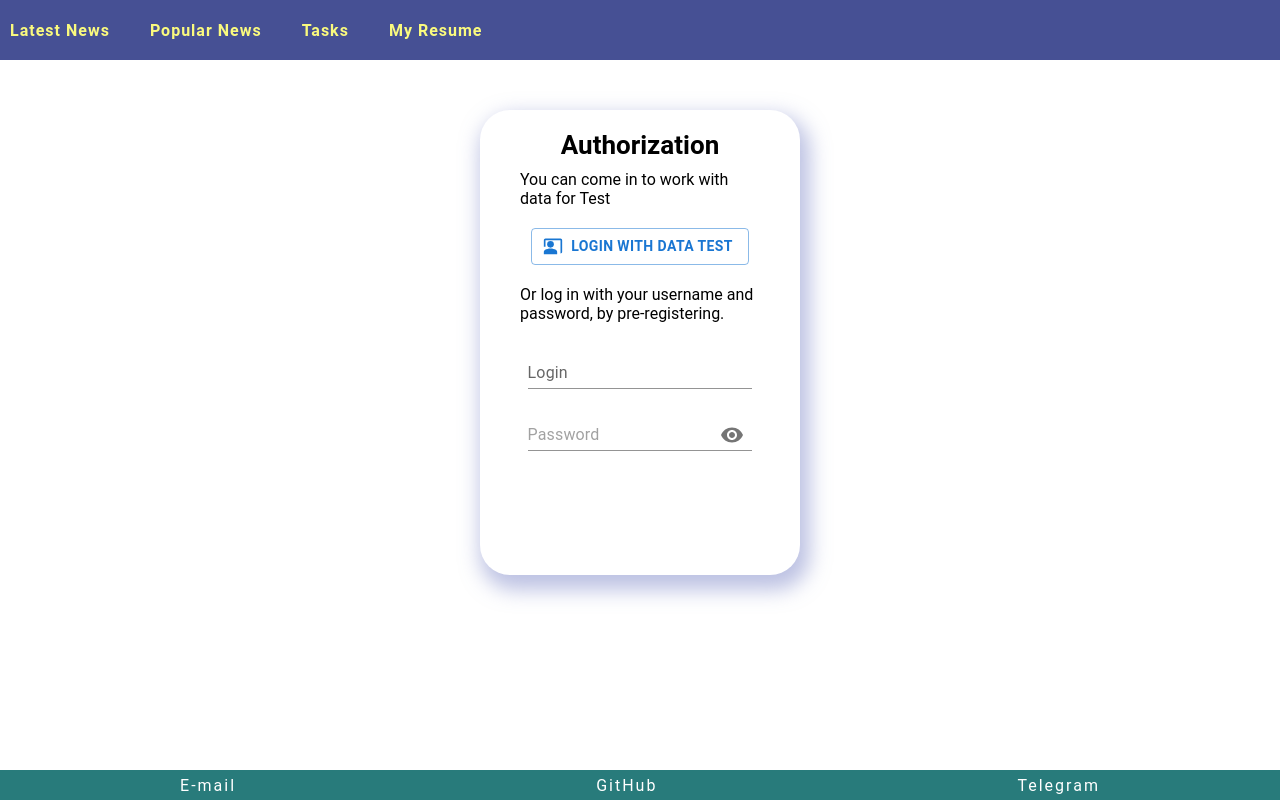
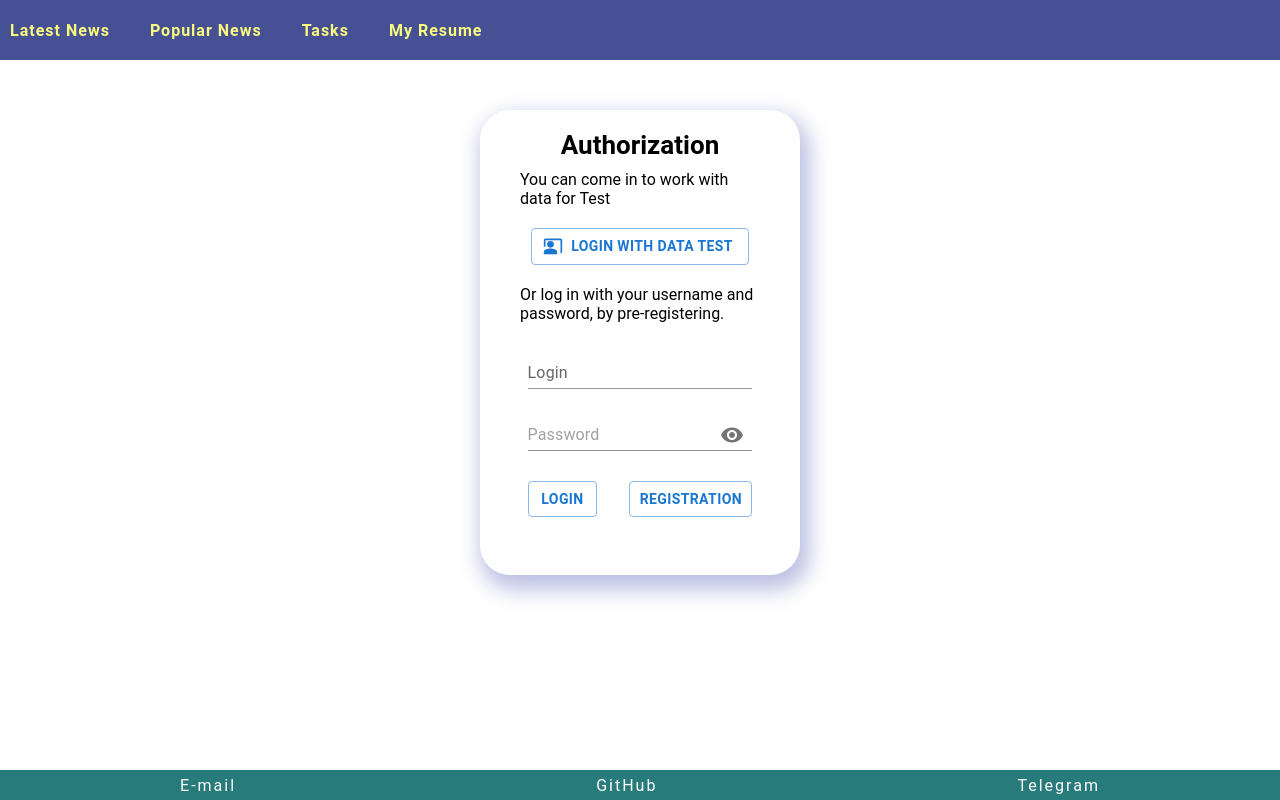
Before and after one commit to Viacheslav-ua/redux-saga-ts, a React (Create React App) app: page /login in a window 1280 px wide. Built offline with nearby package versions, Linux system fonts and the light colour scheme.

Commit message:
markup Auth component

```diff
--- a/src/components/auth/Auth.module.css
+++ b/src/components/auth/Auth.module.css
@@ -1,3 +1,7 @@
 .input {
 margin-top: 30px;
 }
+
+.buttons {
+  margin-top: 30px;
+}
--- a/src/components/auth/Auth.tsx
+++ b/src/components/auth/Auth.tsx
@@ -2,6 +2,8 @@
 import { useState } from "react"
 
 import { Button } from '@mui/material'
+import Stack from '@mui/material/Stack'
+import Divider from '@mui/material/Divider'
 import TextField from '@mui/material/TextField'
 import IconButton from '@mui/material/IconButton'
 import Input from '@mui/material/Input'
@@ -68,6 +70,14 @@ const [login, setLogin] = useState<string>('')
           </InputAdornment>
         }
       />
+      <Stack className={style.buttons}
+        spacing={2}
+        direction="row"
+        divider={<Divider flexItem />}
+      >
+        <Button variant="outlined"><b>login</b></Button>
+        <Button variant="outlined"><b>registration</b></Button>
+      </Stack>
 
     </FormControl>
   )
```
Lines whose indentation alone changed are shown as unchanged.
